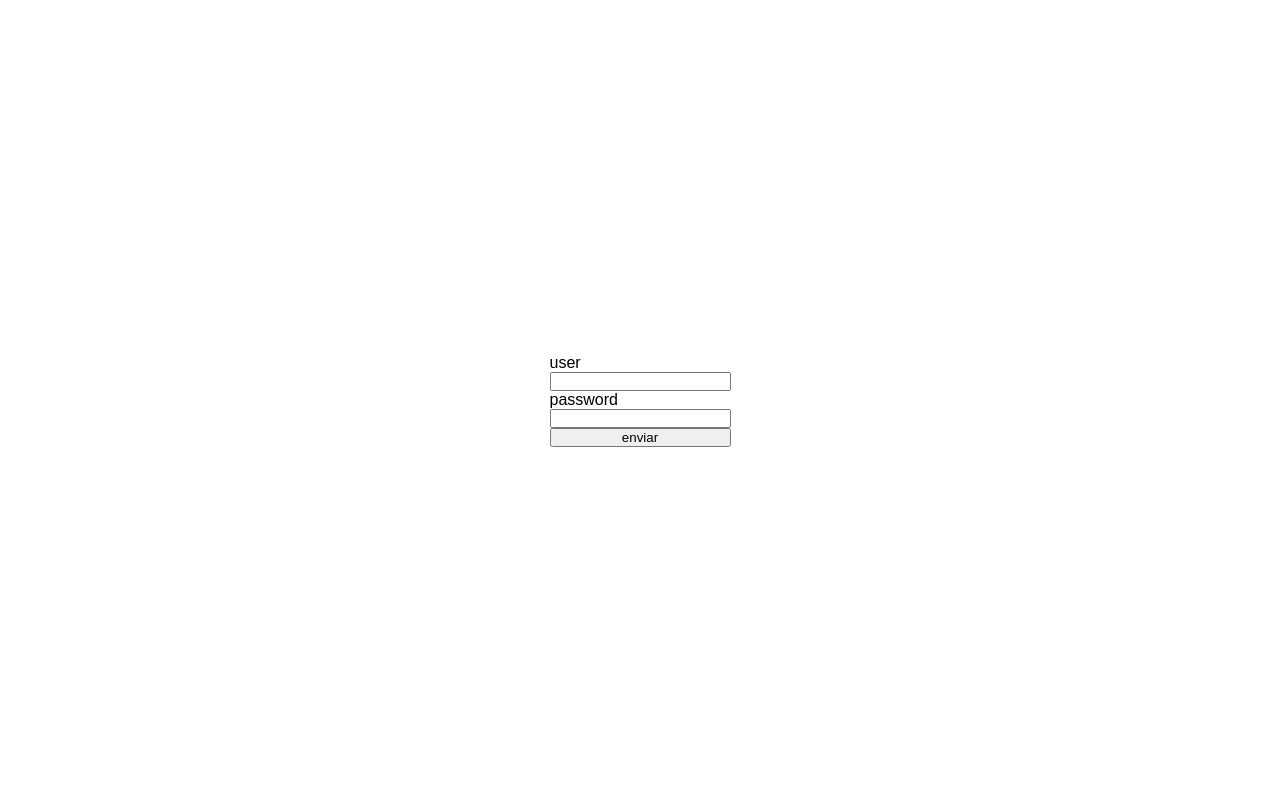
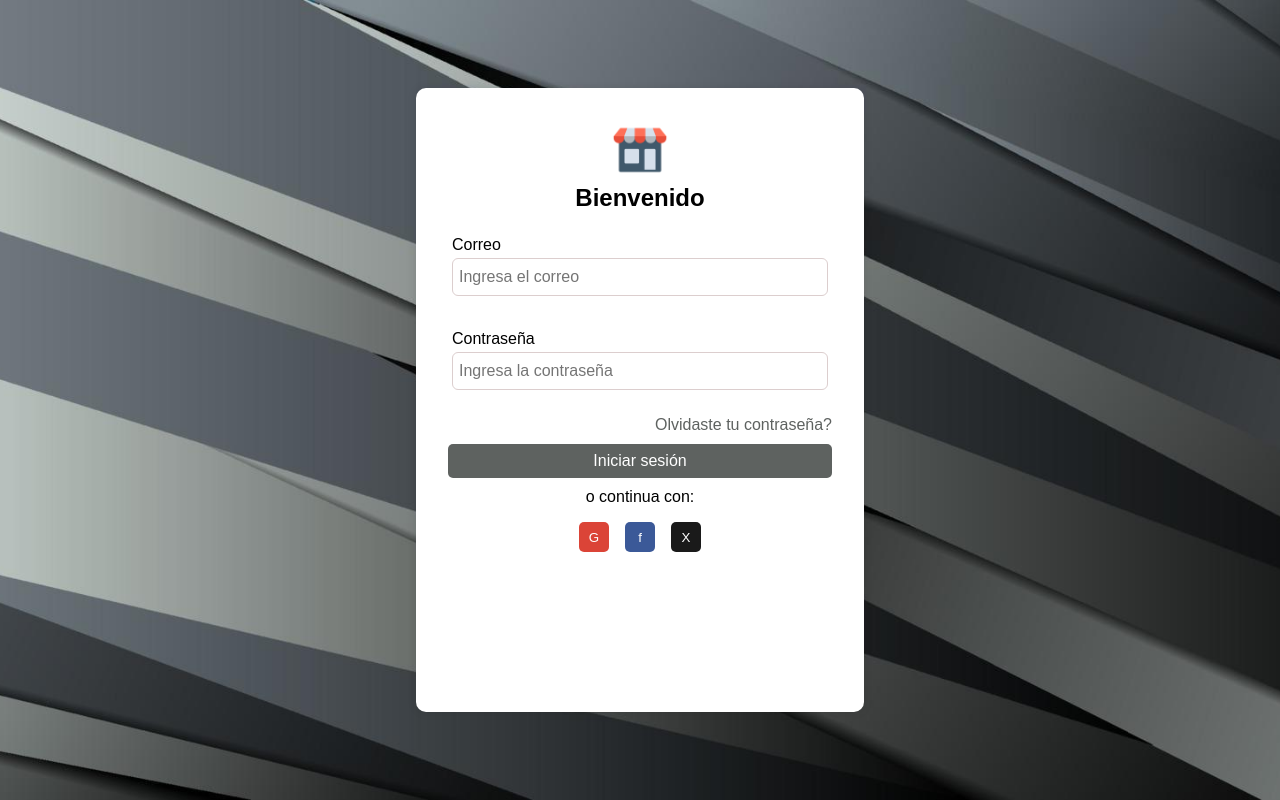
Before and after one commit to sebastianleonortega/Arquitectura, an Angular app: page / in a window 1280 px wide. Built offline with nearby package versions, Linux system fonts and the light colour scheme.

Commit message:
ajuestes

```diff
--- a/src/app/modules/auth/login/login.component.html
+++ b/src/app/modules/auth/login/login.component.html
@@ -1,11 +1,36 @@
-<div class="wrapper-login">
+<div class="login-container">
+  <div class="login-wrapper">
+    <img src="assets/images/login.jpg" alt="Login Image" class="login-image">
+    <form [formGroup]="formLogin" (ngSubmit)="sendFormLogin()">
+      <h2>Bienvenido</h2>
 
-  <form [formGroup]=formLogin (submit)="sendFormLogin()">
-  <label > user</label>
-  <input formControlName="email">
 
-  <label > password</label>
-  <input formControlName="password">
-    <button type="submit">enviar</button>
-  </form>
+      <div class="col-12 ">
+        <div class="form-container">
+          <div class="form-group">
+            <label class="form-label">Correo</label>
+            <input class="form-input" placeholder="Ingresa el correo" formControlName="email">
+          </div>
+        </div>
+      </div>
+
+      <div class="col-12 ">
+        <div class="form-container">
+          <div class="form-group">
+            <label class="form-label">Contraseña</label>
+            <input class="form-input" placeholder="Ingresa la contraseña" formControlName="password">
+          </div>
+        </div>
+      </div>
+      <a href="" class="forgot-password">Olvidaste tu contraseña?</a>
+      <button type="submit">Iniciar sesión</button>
+      <p>o continua con:</p>
+      <div class="social-login">
+        <button type="button" class="social-btn google">G</button>
+        <button type="button" class="social-btn facebook">f</button>
+        <button type="button" class="social-btn twitter">X</button>
+      </div>
+
+    </form>
+  </div>
 </div>
--- a/src/app/modules/auth/login/login.component.scss
+++ b/src/app/modules/auth/login/login.component.scss
@@ -1,13 +1,122 @@
-.wrapper-login{
+.login-container {
   display: flex;
-  flex-direction: column;
   justify-content: center;
   align-items: center;
+  height: 100vh;
+  background-image: url("/assets/images/login2.jpg");
+  background-size: cover;
+  background-position: center;
+  background-repeat: no-repeat;
+  font-size: 16px;
+}
+
+.login-wrapper {
+  background: #fff;
+  border-radius: 10px;
+  box-shadow: 0 0 10px rgba(0, 0, 0, 0.1);
+  padding: 2rem;
+  width: 30%;
+  height: 70%;
+  text-align: center;
+}
+
+.login-image {
+  width: 60px;
+  height: auto;
+  border-radius: 10px;
+}
+
+form h2 {
+  margin-bottom: 1rem;
+}
+
+label {
+  display: block;
+  text-align: left;
+  margin: 0.5rem 0 0.2rem;
+}
+
+input {
   width: 100%;
-  height: 100vh;
+  padding: 0.5rem;
+  margin-bottom: 1rem;
+  border: 1px solid #ccc;
+  border-radius: 5px;
+}
 
-  form{
-    display: flex;
-    flex-direction: column;
-  }
+button[type="submit"] {
+  width: 100%;
+  padding: 0.5rem;
+  background: #5e6260;
+  color: #fff;
+  border: none;
+  border-radius: 5px;
+  cursor: pointer;
+  margin: 10px 0;
+  font-size: 16px;
 }
+p{
+  font-size: 16px;
+}
+
+button[type="submit"]:hover {
+  background: #313433;
+}
+
+.forgot-password {
+  font-size: 16px;
+  text-align: right;
+  display: block;
+  color: #5e6260;
+  text-decoration: none;
+}
+
+.forgot-password:hover {
+  text-decoration: underline;
+}
+
+.social-login {
+  display: flex;
+  justify-content: center;
+  gap: 1rem;
+  margin: 1rem 0;
+}
+
+.social-btn {
+  width: 30px;
+  height: 30px;
+  border: none;
+  outline: none;
+  background: #e0e0e0;
+  padding: 0.5rem;
+  border-radius: 5px;
+  cursor: pointer;
+}
+
+.social-btn.google {
+  background: #db4437;
+  color: #fff;
+}
+
+.social-btn.facebook {
+  background: #3b5998;
+  color: #fff;
+}
+
+.social-btn.twitter {
+  background: #1a1a1a;
+  color: #fff;
+}
+
+.signup-link {
+  margin-top: 1rem;
+}
+
+.signup-link a {
+  color: #007bff;
+  text-decoration: none;
+}
+
+.signup-link a:hover {
+  text-decoration: underline;
+}
--- a/src/app/modules/home/pages/edit-product/edit-product.component.html
+++ b/src/app/modules/home/pages/edit-product/edit-product.component.html
@@ -1,7 +1,8 @@
 <div class="card">
   <span class="close-modal icon-close" (click)="viewCard()"></span>
   <div class="title">
-    <span>Agregar producto</span>
+    <span *ngIf="!showTitle">Agregar producto</span>
+    <span *ngIf="showTitle">Editar producto</span>
   </div>
   <form [formGroup]=formProduct >
 
--- a/src/app/modules/home/pages/edit-product/edit-product.component.ts
+++ b/src/app/modules/home/pages/edit-product/edit-product.component.ts
@@ -32,6 +32,8 @@ import {AlertService} from "../../../../core/services/alert.service";
 export class EditProductComponent implements OnInit {
 
   handlerMenu: WritableSignal<boolean> = this._home.cardSignal;
+
+  showTitle: boolean = false;
 
   formProduct: FormGroup = new FormGroup({});
   productId: string | any = '';
@@ -72,7 +74,11 @@ export class EditProductComponent implements OnInit {
     this._home.getProductById(id).subscribe({
       next: (data) => {
         this.setDataProduct(data);
-        console.log(data)
+
+        if (data.images[0].startsWith('["')) {
+          this.images = JSON.parse(data.images);
+        }
+        this.showTitle = true;
       }
     })
   }
--- a/src/app/modules/home/pages/home/home.component.html
+++ b/src/app/modules/home/pages/home/home.component.html
@@ -1,13 +1,13 @@
 <div class="wrapper-home">
 
   <div class="header">
-    <img ngSrc="assets/images/logo.jpeg" alt="" height="50" width="50">
+    <img ngSrc="assets/images/login.jpg" alt="" height="50" width="50">
     <button class="btn-general" (click)="viewCard()">Agregar producto</button>
   </div>
 
   <div class="search-container">
-    <input type="text" [(ngModel)]="searchTerm" placeholder="Buscar...">
-    <button type="submit" (click)="searchProducts()">Buscar</button>
+    <input type="text" (keyup.enter)="searchProducts()" [(ngModel)]="searchTerm" placeholder="Buscar...">
+    <button type="submit"  (click)="searchProducts()">Buscar</button>
   </div>
 
 
--- a/src/app/modules/home/pages/home/home.component.scss
+++ b/src/app/modules/home/pages/home/home.component.scss
@@ -2,6 +2,7 @@
   height: 100vh;
   width: 100%;
   overflow: auto;
+  background-color: #d5d8e7;
 
   .header {
     display: flex;
@@ -10,9 +11,11 @@
     width: 100vw;
     height: 60px;
     margin-bottom: 20px;
-    background-color: #8b291c;
+    background-color: #776258;
 
     img{
+      margin-left: 10px;
+      background-color: white;
       border-radius: 50%;
     }
 
--- a/src/app/modules/home/pages/home/home.component.ts
+++ b/src/app/modules/home/pages/home/home.component.ts
@@ -39,10 +39,14 @@ export class HomeComponent implements OnInit {
 
   searchProducts(): void {
     const text = this.searchTerm.toLowerCase();
-    this.products = this.products.filter(product =>
-      product.title.toLowerCase().includes(text) ||
-      product.description.toLowerCase().includes(text)
-    );
+    if (text === ""){
+      this.getProduct();
+    }else {
+      this.products = this.products.filter(product =>
+        product.title.toLowerCase().includes(text) ||
+        product.description.toLowerCase().includes(text)
+      );
+    }
   }
 
 
@@ -50,6 +54,8 @@ export class HomeComponent implements OnInit {
     this._home.getProduct().subscribe({
       next: (data) => {
         this.products = data;
+
+        console.log(data)
 
         data.forEach(
           (item: any) => {
--- a/src/app/modules/home/pages/product/product.component.html
+++ b/src/app/modules/home/pages/product/product.component.html
@@ -18,7 +18,7 @@
     </div>
 
     <div class="content-info">
-      <h1>{{ product?.title }} <em class="icon-pencil" (click)="viewCard()"></em>  <em class="icon-trash" (click)="deleteProduct()"></em></h1>
+      <h1>{{ product?.title }} <em class="icon-pencil" (click)="viewCard()"></em> <em class="icon-trash" (click)="deleteProduct()"></em></h1>
       <p class="description">{{ product?.description }}</p>
       <p class="price">$ {{ product?.price }}</p>
 
--- a/src/app/modules/home/pages/product/product.component.scss
+++ b/src/app/modules/home/pages/product/product.component.scss
@@ -16,6 +16,7 @@
   justify-content: center;
   align-items: center;
   height: calc(100vh - 60px);
+  background-color: #d5d8e7;
 
   .product-detail {
     position: relative;
@@ -78,6 +79,7 @@
 
         em{
           font-size: 22px;
+          cursor: pointer;
         }
       }
 
--- a/src/app/modules/home/pages/product/product.component.ts
+++ b/src/app/modules/home/pages/product/product.component.ts
@@ -60,7 +60,6 @@ export class ProductComponent implements OnInit{
         if (data.images.length > 0){
           this.cover.set(data.images[0])
         }
-        console.log(data.images[0])
 
         if (data.images[0].startsWith('["')) {
          this.parsedImages = JSON.parse(data.images);
--- a/src/styles.scss
+++ b/src/styles.scss
@@ -10,7 +10,7 @@
 //****** buttons ******//
 .btn-general {
   width: 100%;
-  background-color: red;
+  background-color: #4CAF50;
   color: #fff;
   border: none;
   padding: 10px;
@@ -21,7 +21,7 @@
   margin-top: 10px;
 
   &:hover{
-    background-color: darkred;
+    background-color: #45a049;
   }
 }
 
@@ -53,14 +53,15 @@
       font-weight: 400;
       pointer-events: none;
       margin-bottom: 4px;
-      //color: #ff9630;
     }
 
     .custom-textarea {
+      outline: none;
       height: 150px;
       padding: 6px;
+      font-size: 16px;
       border-radius: 6px;
-      border: 1px solid #5d5252;
+      border: 1px solid #dccece;
       resize: vertical; /* Permite que el usuario cambie el tamaño verticalmente */
     }
 
@@ -72,7 +73,7 @@
       font-size: 16px;
       outline: none;
       border-radius: 6px;
-      border: 1px solid #5d5252;
+      border: 1px solid #dccece;
 
 
     }
@@ -91,13 +92,14 @@
   border-radius: 6px;
   color: inherit;
   font-size: 14px !important;
-  border: 1px solid #5d5252 !important;
+  border: 1px solid #dccece !important;
+}
+
+.ng-select .ng-select-container .ng-value-container .ng-placeholder{
+  font-size: 16px;
 }
 
 
-.ng-select.custom-multiple .ng-select-container .ng-value-container .ng-placeholder {
-  top: 10px;
-}
 
 app-column-filter {
   position: relative;
```
Also changed, not shown: src/assets/images/login.jpg (added), src/assets/images/login2.jpg (added).
